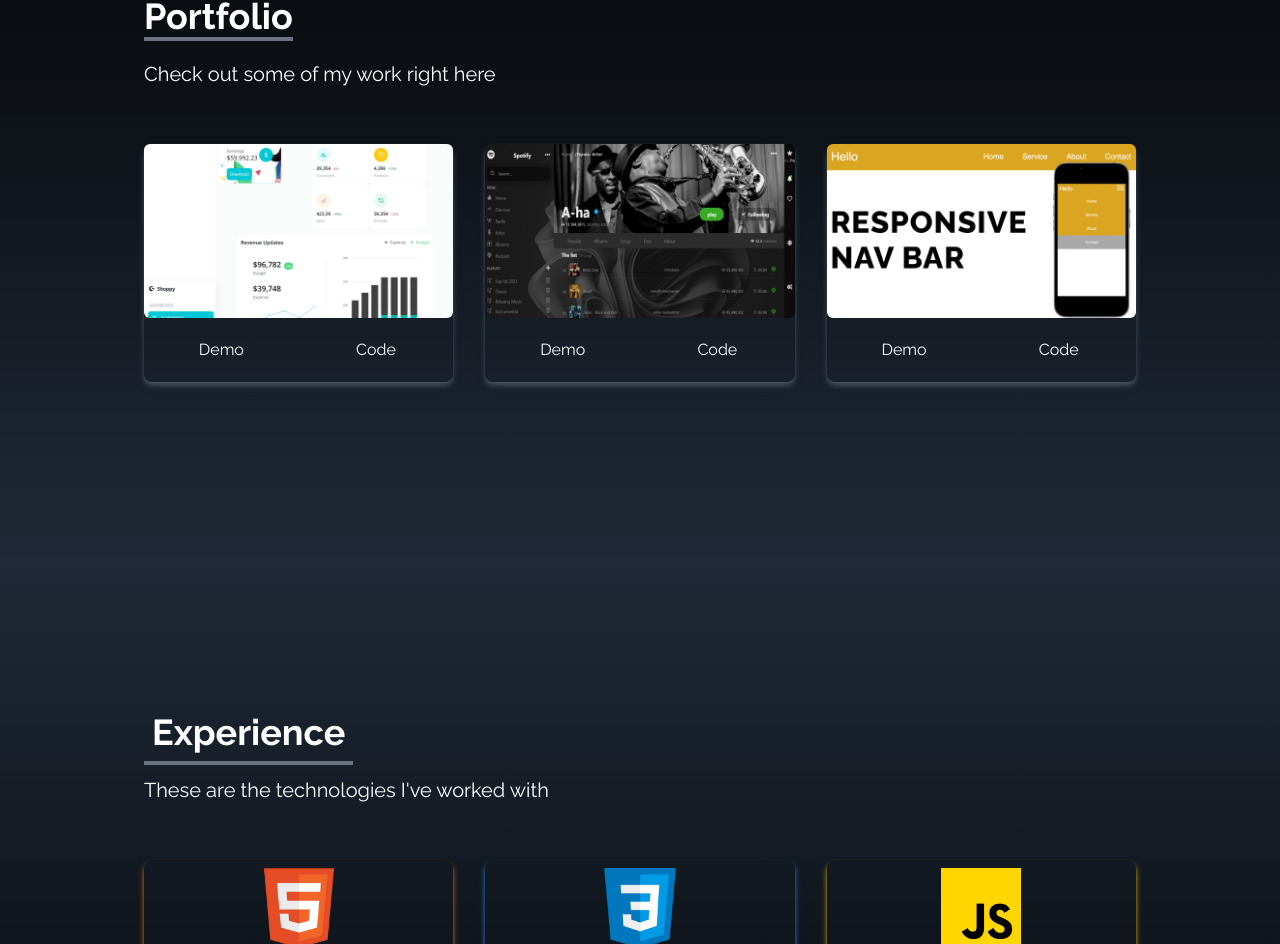
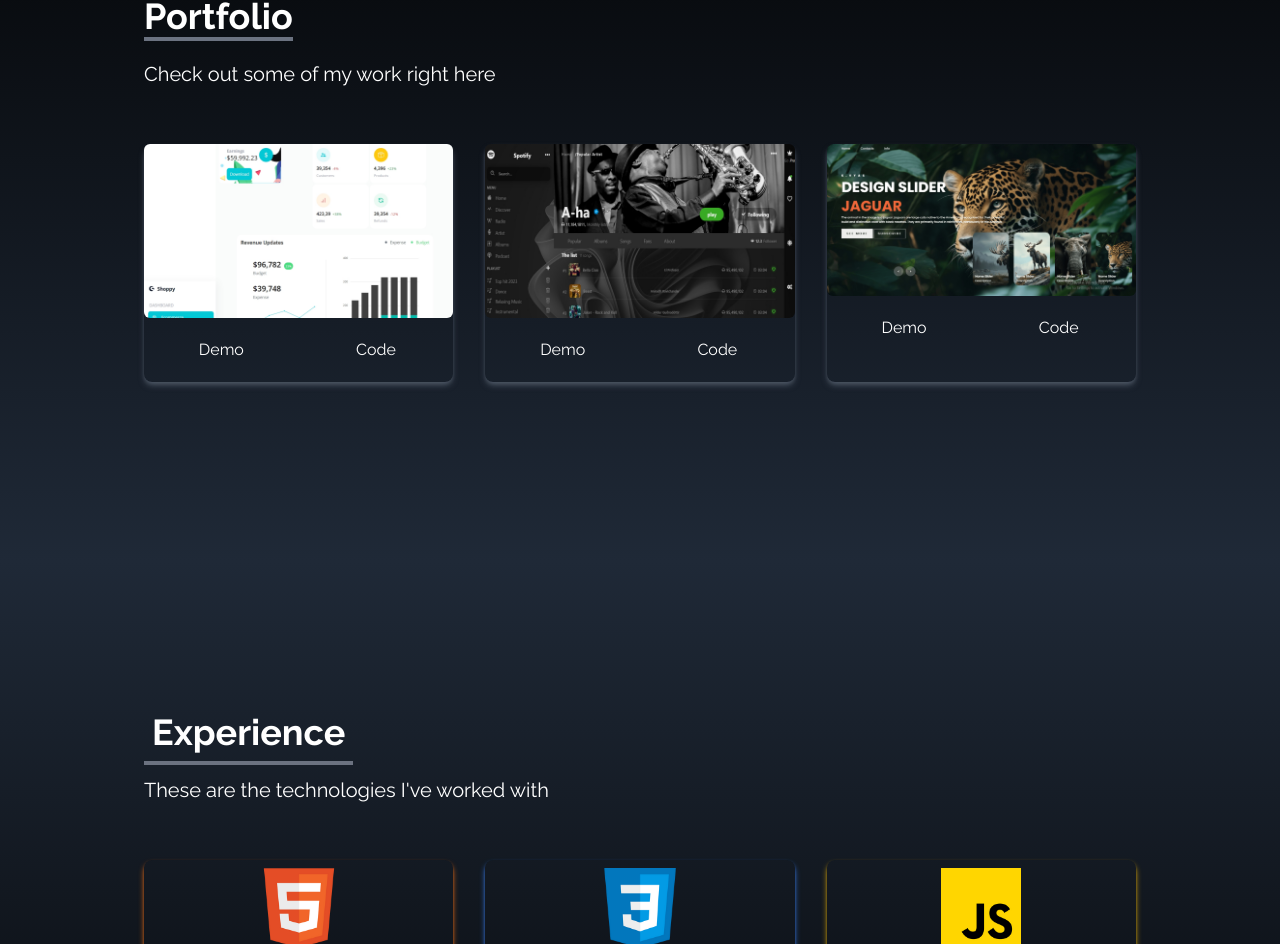
Before and after one commit to Kushagravyas/my-portfolio, a React (Create React App) app: page / in a window 1280 px wide. Shown: the part 1455-2399 px from the top of the page. Built offline with nearby package versions, Linux system fonts and the light colour scheme.

Commit message:
image change

```diff
--- a/src/components/Portfolio.jsx
+++ b/src/components/Portfolio.jsx
@@ -1,6 +1,6 @@
 import React from "react";
 import Dashboard from '../assets/portfolio/Dashboard.png'
-import navbar from '../assets/portfolio/navbar.jpg'
+import Image_slider from '../assets/portfolio/animal.png'
 import spotifyClone from '../assets/portfolio/spotifyClone.png'
 
 
@@ -21,8 +21,9 @@ const Portfolio = () => {
       },
       {
         id: 3,
-        src: navbar,
-        code: "https://www.google.com"
+        src: Image_slider,
+        code: "https://github.com/Kushagravyas/Animal-image-slider.git",
+        demo: "https://kushagravyas.github.io/Animal-image-slider/"
       },
 
 
```
Also changed, not shown: src/assets/portfolio/animal.png (added).
